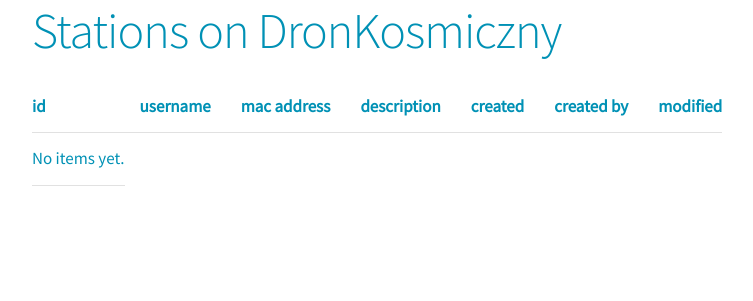
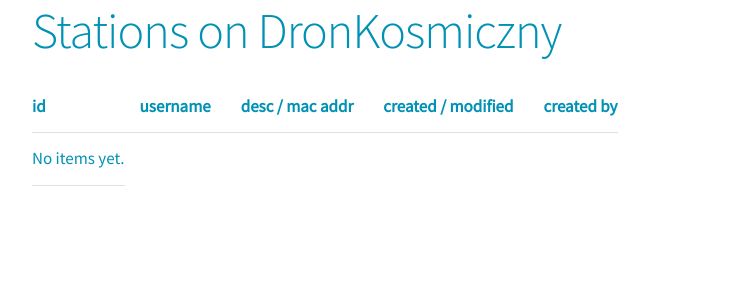
Before and after one commit to minikdo/freerad, a Django app: page / in a window 1280 px wide. Shown: the part 51-352 px from the top of the page, without its empty margins (96-849 px from the left). Run offline with Django 3.2, Linux system fonts and the light colour scheme; the visitor is signed in with stand-in values (Sample User, id 1); data that the repository does not hold is empty; parts of the project's set-up code (start-up, migrations or seed data) failed here and were passed over.

Commit message:
update template

```diff
--- a/static/css/style.css
+++ b/static/css/style.css
@@ -29,3 +29,9 @@ a:hover {
     font-weight: bold;
     text-decoration: underline;
 }
+.gray {
+    color: gray;
+}
+.min200 {
+    min-width: 200px;
+}
--- a/stations/templates/stations/radcheck_list.html
+++ b/stations/templates/stations/radcheck_list.html
@@ -7,21 +7,19 @@
   <tr>
       <th>id</th>
       <th>username</th>
-      <th>mac address</th>
-      <th>description</th>
-      <th>created</th>
+      <th>desc / mac addr</th>
+      <th>created / modified</th>
       <th>created by</th>
-      <th>modified</th>
   </tr>
   {% for item in object_list %}
   <tr>
     <td><a href='{% url 'stations:update' item.pk %}'>{{ item.pk }}</a></td>
     <td>{{ item.username }}</td>
-    <td>{{ item.mac|default_if_none:'' }}</td>
-    <td>{{ item.description|default_if_none:'' }}</td>
-    <td>{{ item.created|default_if_none:'' }}</td>
+    <td class="min200">{{ item.description|default_if_none:'' }}</br>
+      <span class="gray">{{ item.mac|default_if_none:'' }}</span></td>
+    <td class="min200">{{ item.created|default_if_none:'' }}</br>
+      <span class="gray">{{ item.modified|default_if_none:'' }}</span></td>
     <td>{{ item.created_by.username|default_if_none:'' }}</td>
-    <td>{{ item.modified|default_if_none:'' }}</td>
     <td><a href="{% url 'stations:delete' item.pk %}">&#10005;</a></td>
   </tr>
   {% empty %}
```
